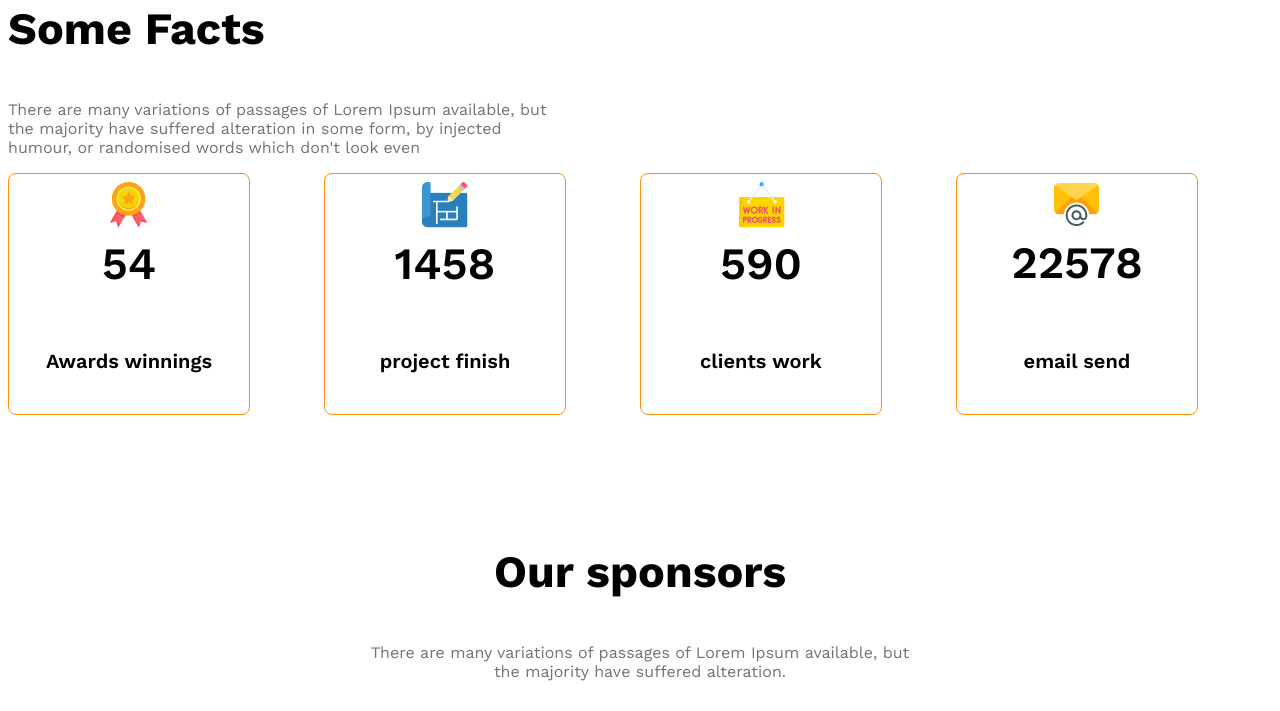
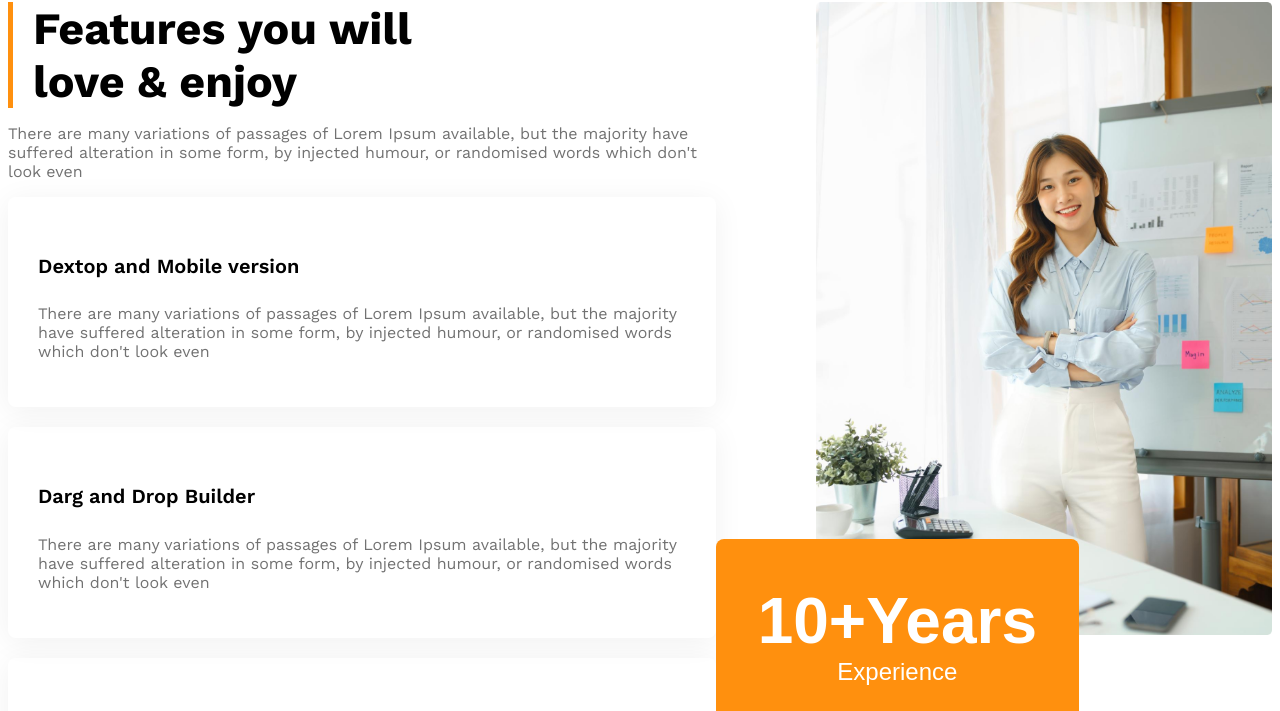
Before and after one commit to Zuhi732/g3-architect-website, a plain HTML site: page index.html in a window 1280 px wide. Shown: the part 2150-2861 px from the top of the page. Drawn offline with nearby package versions, Linux system fonts and the light colour scheme.

Commit message:
update time

```diff
--- a/index.html
+++ b/index.html
@@ -42,6 +42,40 @@
             <button class="btn-primary">Explore More</button>
        </div>
      </section>
+
+
+     <!-- features-section start -->
+      <section class="features display-flex">
+        <div>
+          <h3  id="feature-section-title" class="section-title">Features you will <br> love & enjoy</h3>
+          <p class="text-light-gray">There are many variations of passages of Lorem Ipsum available, but the majority have suffered alteration in some form, by injected humour, or randomised words which don't look even</p>
+          <!-- feature card container -->
+           <div class="feature-card">
+            <h4 class="feature-title">Dextop and Mobile version</h4>
+            <p class="text-light-gray">There are many variations of passages of Lorem Ipsum available, but the majority have suffered alteration in some form, by injected humour, or randomised words which don't look even</p>
+           </div>
+           <div class="feature-card">
+            <h4 class="feature-title">Darg and Drop Builder</h4>
+            <p class="text-light-gray">There are many variations of passages of Lorem Ipsum available, but the majority have suffered alteration in some form, by injected humour, or randomised words which don't look even</p>
+           </div>
+           <div class="feature-card">
+            <h4 class="feature-title">Awesome Modern Design</h4>
+            <p class="text-light-gray">There are many variations of passages of Lorem Ipsum available, but the majority have suffered alteration in some form, by injected humour, or randomised words which don't look even</p>
+           </div>
+           <div class="feature-card">
+            <h4 class="feature-title">Super Easy to Edit</h4>
+            <p class="text-light-gray">There are many variations of passages of Lorem Ipsum available, but the majority have suffered alteration in some form, by injected humour, or randomised words which don't look even</p>
+           </div>
+        </div>
+        <div class="featured-architect">
+          <img src="images/architect.png" alt="">
+          <button id="experience-badge" class="btn-primary">
+            <span id="experience-year">10+Years</span>
+            <br>
+            <span>Experience</span>
+          </button>
+        </div>
+      </section>
      <!-- some facts -->
       <section>
           <h3 class="section-title">Some Facts</h3>
--- a/styles/architects.css
+++ b/styles/architects.css
@@ -106,6 +106,42 @@
 #quick-list{
   font-weight: 500;
 }
+/* features-section-related styles */
+
+.features{
+  gap: 100px;
+}
+#feature-section-title{
+  border-left: 5px solid #FF900E;
+  padding-left: 20px;
+  margin-top: 0px;
+  margin-bottom: 0px;
+}
+.feature-card{
+  padding: 30px;
+  border-radius: 8px;
+  box-shadow: 0 4px 30px 0 rgba(0,0,0,0.06);
+  margin-bottom: 20px;
+}
+.feature-card .feature-title{
+  font-weight: 600;
+  font-size: 1.25rem;
+
+}
+#experience-badge{
+  padding: 45px 42px;
+  font-size: 1.5rem;
+  font-weight: 500;
+  margin-left: -100px;
+  margin-top: -100px;
+}
+#experience-year{
+  font-size: 4rem;
+  font-weight: 700;
+}
+.featured-architect img{
+    width: 100%;
+}
 /* some facts related styles*/
 .facts-container{
   display: grid;
@@ -137,6 +173,7 @@
 @media screen and (max-width:576px) {
   .navbar,
   .nav-links,
+  .features,
    .teams{
     flex-direction: column;
   }
@@ -147,6 +184,10 @@
   justify-items: center;
  }
  .our-features{
+  margin-left: 20px;
+ }
+ #experience-badge{
+  margin-top: 20px;
   margin-left: 20px;
  }
 }
```
